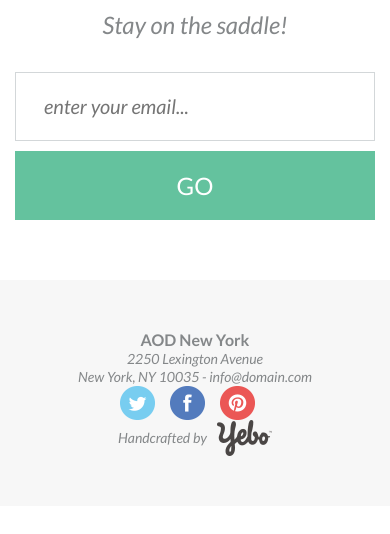
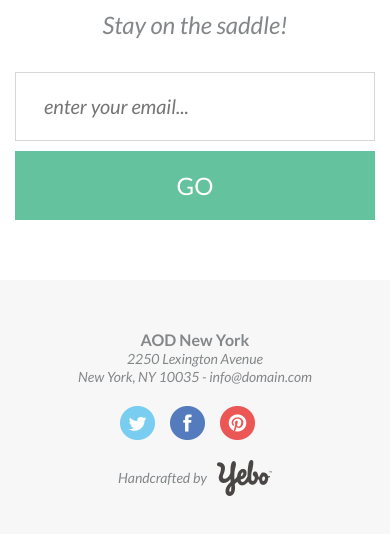
Before and after one commit to illonab/AOD, a plain HTML site: page index.html in a window 390 px wide. Shown: the part 3791-4325 px from the top of the page. Before the commit the page ends 4297 px from the top, so only its background shows below. Drawn offline with nearby package versions, Linux system fonts and the light colour scheme.

Commit message:
Second commit

```diff
--- a/source/scss/footer.scss
+++ b/source/scss/footer.scss
@@ -19,7 +19,6 @@
     flex: 0 1 33.333%;
 }
 .footer__address {
-
     p {
         font-size: 16px;
         font-weight: 700;
@@ -44,6 +43,10 @@
     justify-content: center;
     display: flex;
     align-items: center;
+
+    @media (max-width: 768px) {
+        margin: 20px 0 0 0;
+    }
 }
 
 .social__link {
@@ -54,6 +57,10 @@
     justify-content: flex-end;
     display: flex;
     align-items: center;
+
+    @media (max-width: 768px) {
+        margin: 20px 0 0 0;
+    }
 }
 
 .dev__text {
```
Also changed, not shown: css/style.css.
